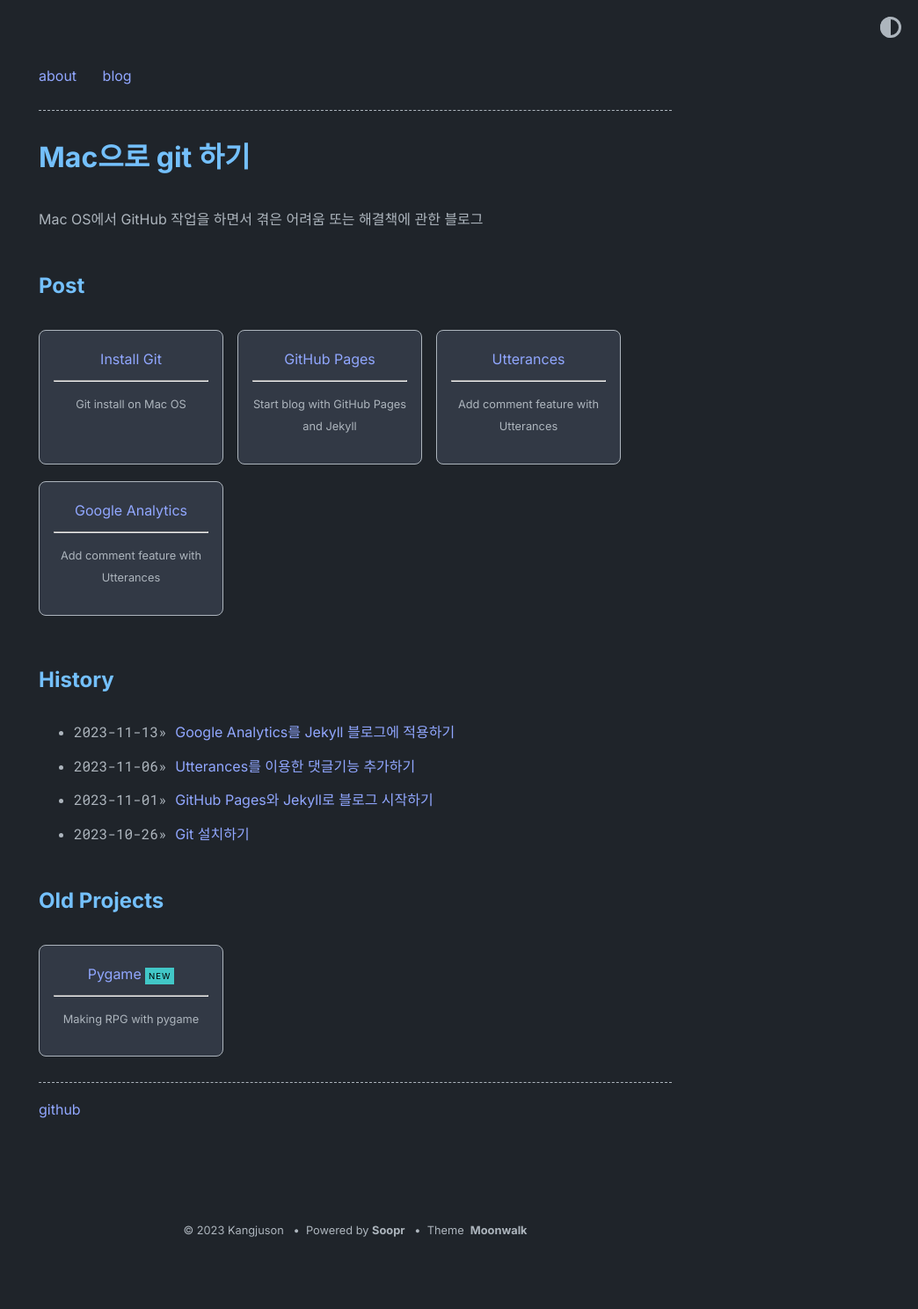
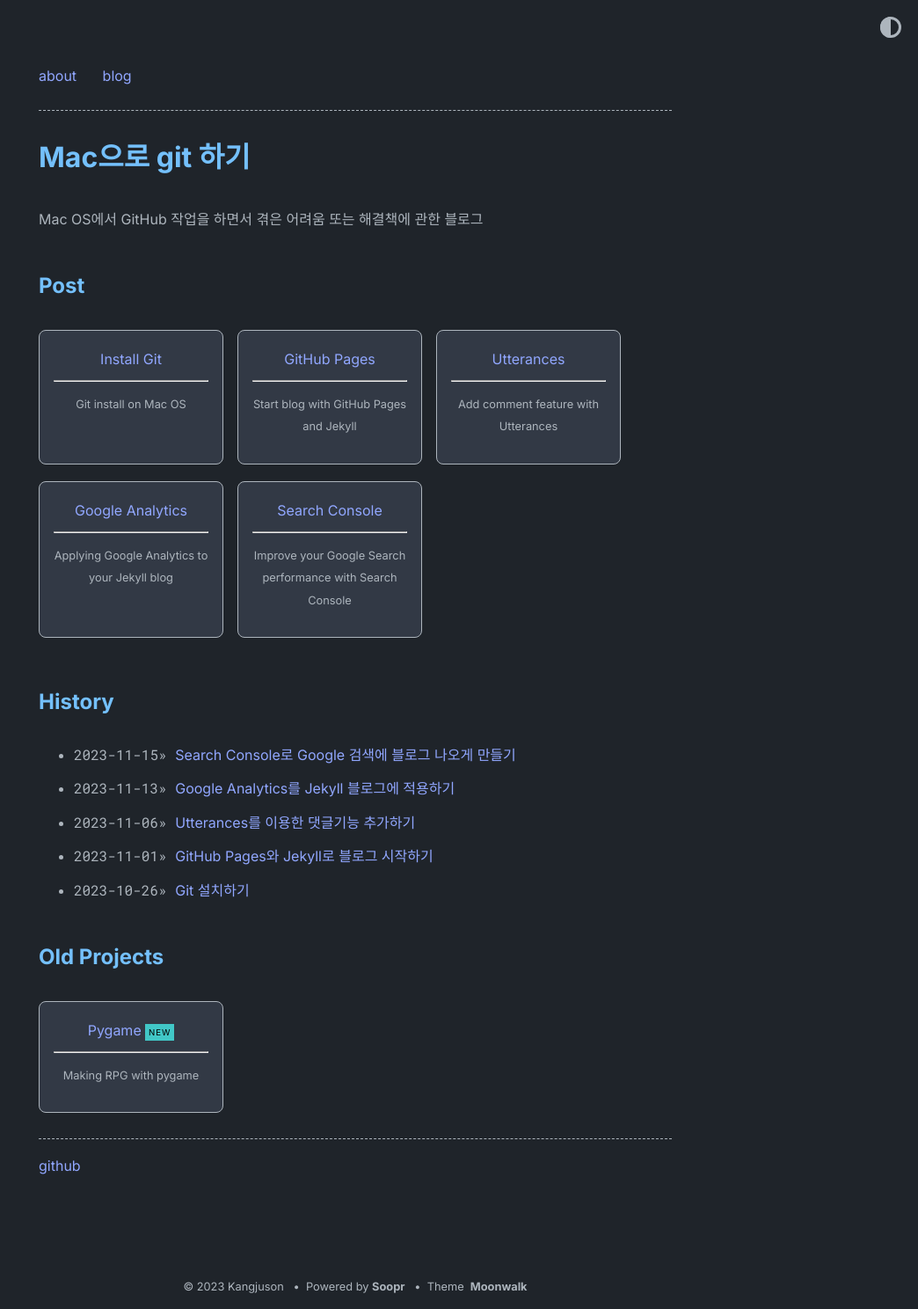
Before and after one commit to kangjuson/kangjuson.github.io, a Jekyll site: the page built from index.md, in a window 1280 px wide. Shown: the whole page at 88% size, without its empty margins (236-1280 px from the left). Built offline with Jekyll 4.4.1, drawn with Linux system fonts in a browser that asks for light colours; before the commit the page ends 1424 px from its top, so only the background shows below that.

Commit message:
add google search console post

````diff
--- a/_data/home.yml
+++ b/_data/home.yml
@@ -20,7 +20,11 @@ project_entries:
 
   - title: Google Analytics
     url: googleanalytics-post
-    desc: Add comment feature with Utterances
+    desc: Applying Google Analytics to your Jekyll blog
+
+  - title: Search Console
+    url: searchconsole-post
+    desc: Improve your Google Search performance with Search Console
 
 old_project_entries:
   - title: Pygame
--- /dev/null
+++ b/_posts/2023-11-15-SearchConsole-post.md
@@ -0,0 +1,69 @@
+---
+title: Search Console로 Google 검색에 블로그 나오게 만들기
+layout: post
+author: Kang Juson
+tags: [Git, Mac OS, Google, Search Console]
+---
+
+# Search Console 시작하기
+ Google Search Console에 사이트맵을 등록시켜주지 않으면 아무리 블로그를 열심히 만들어봤자 검색해도 안나온다. 그렇기 때문에 구글 검색에서 우리의 블로그를 띄우기 위에 오늘은 Search Console을 이용하여 사이트 맵을 등록해 줄 것이다.
+
+---
+
+## 1. 준비하기
+ - 아래의 코드를 복사하여 `sitemap.xml` 이라는 파일을 만들어서 본인의 `github.io` 파일 안에 넣는다.
+
+   ```xml
+      ---
+      layout: null
+      ---
+      <?xml version="1.0" encoding="UTF-8"?>
+      <urlset xmlns:xsi="http://www.w3.org/2001/XMLSchema-instance"
+            xsi:schemaLocation="http://www.sitemaps.org/schemas/sitemap/0.9 http://www.sitemaps.org/schemas/sitemap/0.9/sitemap.xsd"
+            xmlns="http://www.sitemaps.org/schemas/sitemap/0.9">
+         {% for post in site.posts %}
+         <url>
+            <loc>{{ site.url }}{{ post.url }}</loc>
+            {% if post.lastmod == null %}
+            <lastmod>{{ post.date | date_to_xmlschema }}</lastmod>
+            {% else %}
+            <lastmod>{{ post.lastmod | date_to_xmlschema }}</lastmod>
+            {% endif %}
+            {% if post.sitemap.changefreq == null %}
+            <changefreq>weekly</changefreq>
+            {% else %}
+            <changefreq>{{ post.sitemap.changefreq }}</changefreq>
+            {% endif %}
+            {% if post.sitemap.priority == null %}
+            <priority>0.5</priority>
+            {% else %}
+            <priority>{{ post.sitemap.priority }}</priority>
+            {% endif %}
+         </url>
+         {% endfor %}
+      </urlset>
+   ```
+
+ - 아래의 코드를 복사하여 `robots.txt` 파일을 만들어 본인의 `github.io` 파일안에 넣는다.
+
+ ```
+   User-agent: *
+   Allow: /
+   Sitemap: {{ '/sitemap.xml' | relative_url | prepend: site.url }}
+ ```
+
+ - 파일을 add 하고 commit 한 후 push 해준다.
+
+## 2. 등록하기
+1. [Google Search Console 홈페이지](https://search.google.com/search-console/about)에 접속한다.
+ ![image error](images/스크린샷 2023-11-15 오후 5.01.17.png)
+
+2. 시작하기를 눌러 다음 페이지로 넘어간 후 좌측 메뉴에서 sitemap 메뉴로 들어간다.
+ ![image error](images/스크린샷 2023-11-15 오후 5.01.33.png)
+
+3. 새 사이트맵 추가 메뉴에서 본인 블로그 주소 뒤에 `sitemap.xml` 을 입력한 뒤 제출을 누른다.
+ ![image error](images/스크린샷 2023-11-15 오후 5.01.39.png)
+
+---
+
+이러면 아마도? 구글에 검색을 하면 검색어에 따라서 검색결과에 뜰 것이다. 물론 나는 귀찮아서 굳이 찾아보지는 않겠지만 궁금하면 찾아보는 것을 추천한다.
````
Also changed, not shown: images/스크린샷 2023-11-15 오후 5.01.17.png (added), images/스크린샷 2023-11-15 오후 5.01.33.png (added), images/스크린샷 2023-11-15 오후 5.01.39.png (added), 1 other file.
